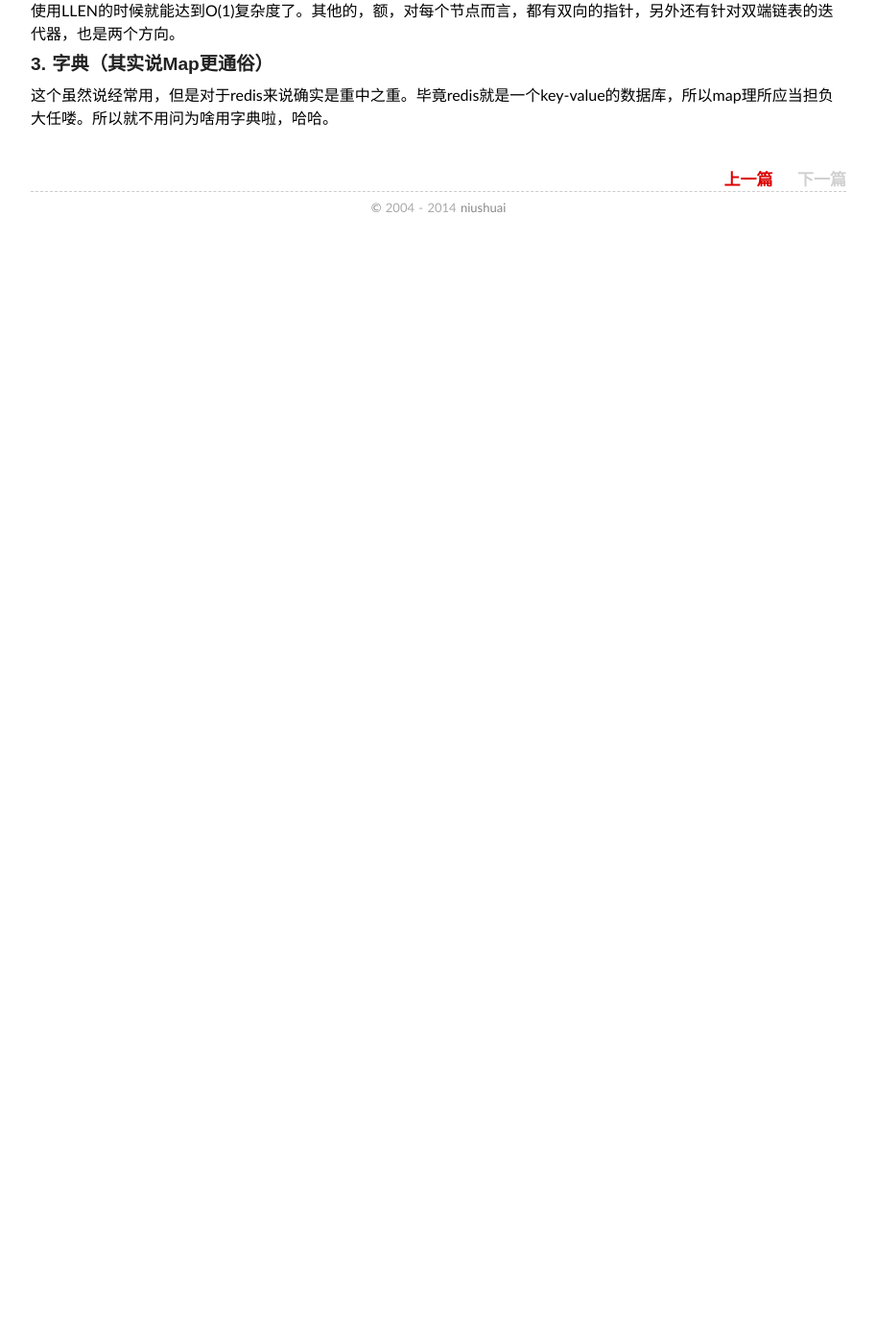
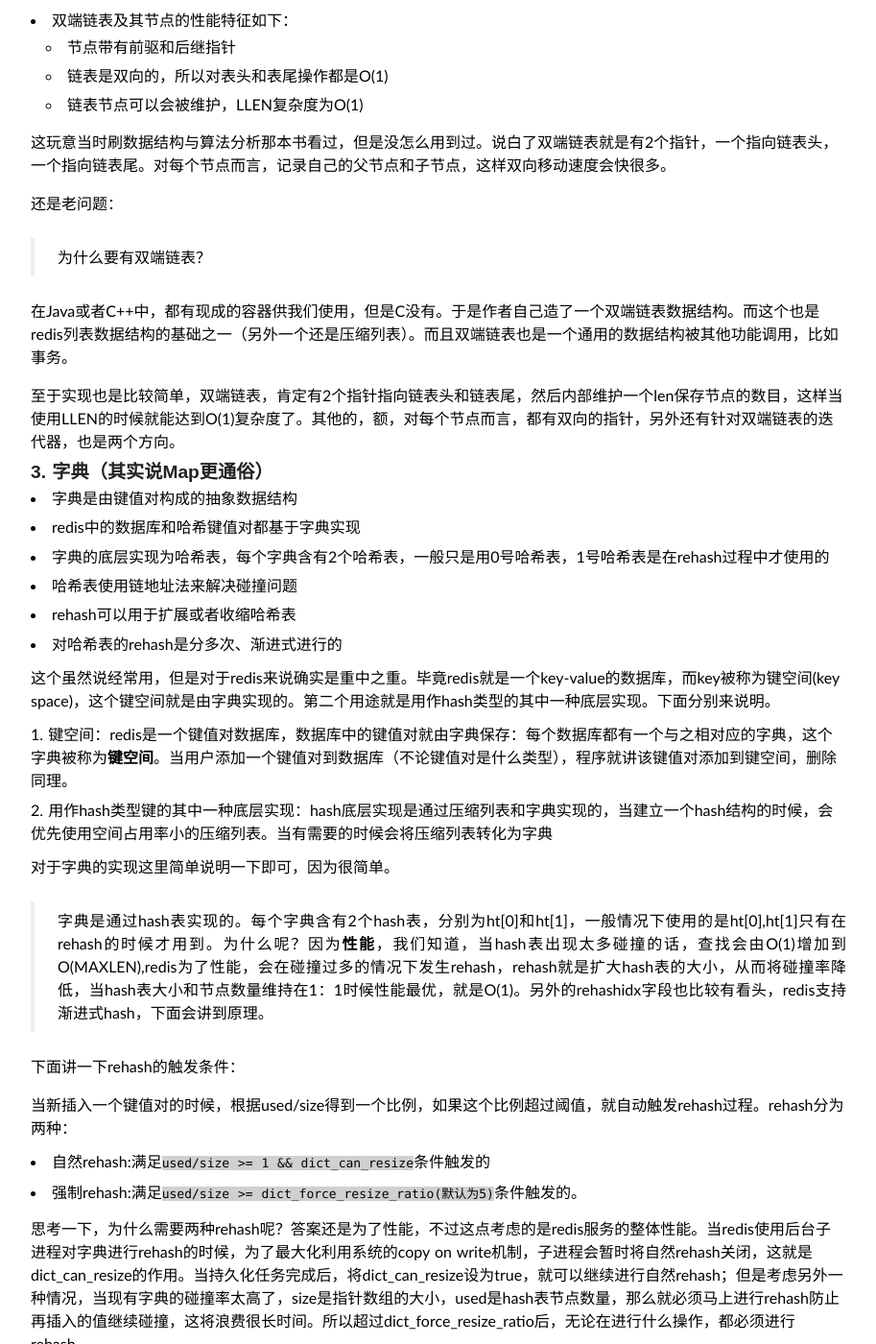
Before and after one commit to niushuai/blog, a Jekyll site: the page built from _posts/2014-05-07-redisbook_chapter01.md, in a window 1280 px wide and 1400 px high, scrolled down 1238 px. Shown: the whole window at 96% size, without its empty margins (183-1096 px from the left). Built offline with Jekyll 4.4.1, drawn with Linux system fonts in a browser that asks for light colours; some web fonts are replaced; Markdown is read by kramdown in place of the engine named in the settings; comment, search, counter and statistics services are not loaded; before the commit the page ends 1497 px from its top, so only the background shows below that; some of the changed text lies outside the part shown.

Commit message:
update dict

````diff
--- a/_posts/2014-05-07-redisbook_chapter01.md
+++ b/_posts/2014-05-07-redisbook_chapter01.md
@@ -23,6 +23,13 @@
 
 ###1. 简单动态字符串sds
 
+* redis的字符串表示为sds，而不是C字符串（以\0结尾的char*）
+* 对比C字符串，sds有以下特性
+	* 可以高效执行长度计算O(1)
+	* 可以高效执行append操作(通过free提前分配）
+	* 二进制安全
+* sds会为追加操作进行优化，加快追加操作的速度，并降低内存分配的次数，代价是多占用内存，且不会主动释放
+
 这个一看名字就能知道个大概了，因为字符串操作无非是增删查改，如果使用char[]数组，那是要死人的，任何操作都是O(N)复杂度。所以，要对某些频繁的操作实现O(1)级性能。但是我们还是得思考：
 
 > 为什么要对字符串造轮子？
@@ -32,6 +39,15 @@
 知道了上面几点就可以看下实现了，其实实现特别简单。它通过一个结构体来代表字符串对象，内部有个len属性记录长度，有个free用于以后的append操作，具体的值还是一个char[]。长度就不说了，只在插入的时候用一下，以后只需要维护len就可以O(1)拿到；对于free也很简单，vector不也是这么实现的嘛。就是按照某个阈值进行翻倍叠加。
 
 ###2. 双端链表
+
+* redis自己实现了双端链表
+* 双端链表主要两个作用：
+	1. 作为redis列表类型的底层实现之一
+	2. 作为通用数据结构被其他模块使用
+* 双端链表及其节点的性能特征如下：
+	* 节点带有前驱和后继指针
+	* 链表是双向的，所以对表头和表尾操作都是O(1)
+	* 链表节点可以会被维护，LLEN复杂度为O(1)
 
 这玩意当时刷数据结构与算法分析那本书看过，但是没怎么用到过。说白了双端链表就是有2个指针，一个指向链表头，一个指向链表尾。对每个节点而言，记录自己的父节点和子节点，这样双向移动速度会快很多。
 
@@ -45,4 +61,47 @@
 
 ###3. 字典（其实说Map更通俗）
 
-这个虽然说经常用，但是对于redis来说确实是重中之重。毕竟redis就是一个key-value的数据库，所以map理所应当担负大任喽。所以就不用问为啥用字典啦，哈哈。
+* 字典是由键值对构成的抽象数据结构
+* redis中的数据库和哈希键值对都基于字典实现
+* 字典的底层实现为哈希表，每个字典含有2个哈希表，一般只是用0号哈希表，1号哈希表是在rehash过程中才使用的
+* 哈希表使用链地址法来解决碰撞问题
+* rehash可以用于扩展或者收缩哈希表
+* 对哈希表的rehash是分多次、渐进式进行的
+
+这个虽然说经常用，但是对于redis来说确实是重中之重。毕竟redis就是一个key-value的数据库，而key被称为键空间(key space)，这个键空间就是由字典实现的。第二个用途就是用作hash类型的其中一种底层实现。下面分别来说明。
+
+1. 键空间：redis是一个键值对数据库，数据库中的键值对就由字典保存：每个数据库都有一个与之相对应的字典，这个字典被称为**键空间**。当用户添加一个键值对到数据库（不论键值对是什么类型），程序就讲该键值对添加到键空间，删除同理。
+2. 用作hash类型键的其中一种底层实现：hash底层实现是通过压缩列表和字典实现的，当建立一个hash结构的时候，会优先使用空间占用率小的压缩列表。当有需要的时候会将压缩列表转化为字典
+
+对于字典的实现这里简单说明一下即可，因为很简单。
+
+> 字典是通过hash表实现的。每个字典含有2个hash表，分别为ht[0]和ht[1]，一般情况下使用的是ht[0],ht[1]只有在rehash的时候才用到。为什么呢？因为**性能**，我们知道，当hash表出现太多碰撞的话，查找会由O(1)增加到O(MAXLEN),redis为了性能，会在碰撞过多的情况下发生rehash，rehash就是扩大hash表的大小，从而将碰撞率降低，当hash表大小和节点数量维持在1：1时候性能最优，就是O(1)。另外的rehashidx字段也比较有看头，redis支持渐进式hash，下面会讲到原理。
+
+下面讲一下rehash的触发条件：
+
+当新插入一个键值对的时候，根据used/size得到一个比例，如果这个比例超过阈值，就自动触发rehash过程。rehash分为两种：
+
+* 自然rehash:满足```used/size >= 1 && dict_can_resize```条件触发的
+* 强制rehash:满足```used/size >= dict_force_resize_ratio(默认为5)```条件触发的。
+
+思考一下，为什么需要两种rehash呢？答案还是为了性能，不过这点考虑的是redis服务的整体性能。当redis使用后台子进程对字典进行rehash的时候，为了最大化利用系统的copy on write机制，子进程会暂时将自然rehash关闭，这就是dict_can_resize的作用。当持久化任务完成后，将dict_can_resize设为true，就可以继续进行自然rehash；但是考虑另外一种情况，当现有字典的碰撞率太高了，size是指针数组的大小，used是hash表节点数量，那么就必须马上进行rehash防止再插入的值继续碰撞，这将浪费很长时间。所以超过dict_force_resize_ratio后，无论在进行什么操作，都必须进行rehash。
+
+rehash过程很简单，分为3步：
+
+1. 给ht[1]分配至少2倍于ht[0]的空间
+2. 将ht[0]数据迁移到ht[1]
+3. 清空ht[0], 将ht[0]指针指向ht[1],ht[1]指针指向ht[0]
+
+同样是为了性能（当用户对一个很大的字典插入时候，你不能让系统阻塞来完成整个字典的rehash。所以redis采用了渐进式rehash。说白了就是分步进行rehash。具体由下面2个函数完成：
+
+1. _dictRehashStep:从名字可以看出，是按照step进行的。当字典处于rehash状态(dict的rehashidx不为-1)，用户进行增删查改的时候会触发_dictRehashStep，这个函数就是将第一个索引不为空的全部节点迁移到ht[1]，因为一般情况下节点数目不会超过5(超过基本会触发强制rehash），所以成本很低，不会影响到响应时间。
+2. dictRehashMilliseconds:这个相当于时间片轮转rehash，定时进行redis cron job来进行rehash。会在指定时间内对dict的rehashidx不为-1的字典进行rehash
+
+上面讲完了rehash过程，但是以前在组内分享redis的时候遇到过一个问题：
+
+> 当进行rehash时候，我进行了增删查改怎么办？是在ht[0]进行还是在ht[1]进行呢？
+
+redis采用的策略是rehash过程中ht[0]**只减不增**，所以增加肯定是ht[1]，查找、修改、删除则会同时在ht[0]和ht[1]进行。
+
+
+Tips: redis为了减少存储空间，rehash还有一个特性是缩减空间，当多次进行删除操作后，如果used/size的比例小于一个阈值（现在是10%),那么就会触发缩减空间rehash，过程和增加空间类似，不详述了。
````
